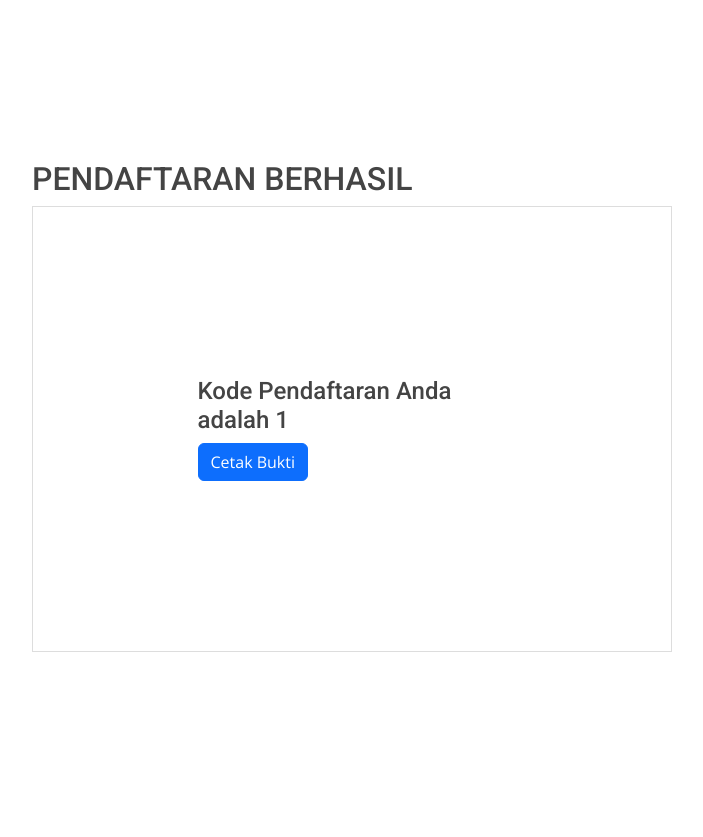
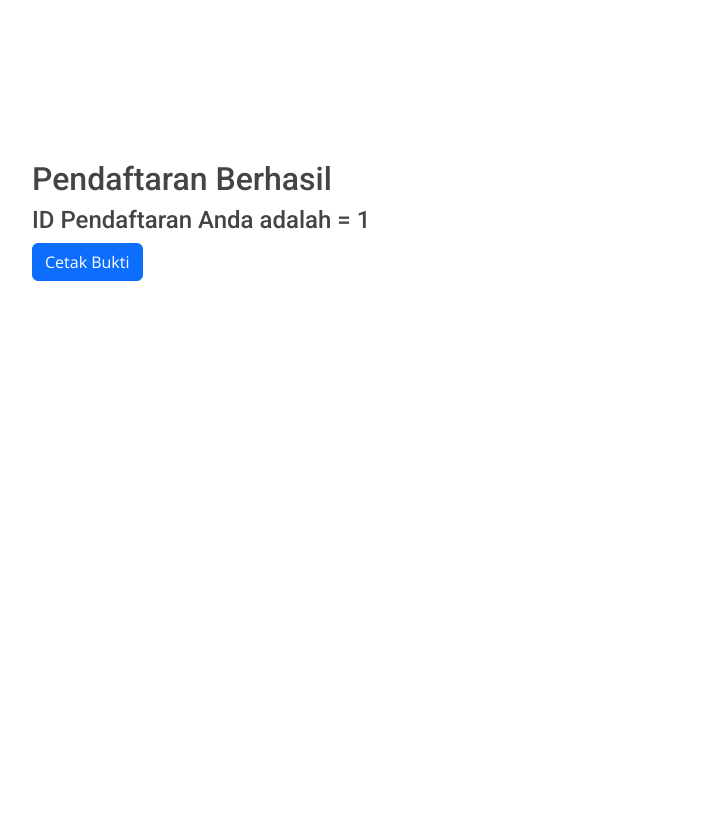
Before and after one commit to IhsanTheConqueror/Tugas_Inet_KSI, a PHP site: page /berhasil.php?id=1 in a window 1280 px wide. Shown: the whole page, without its empty margins (288-991 px from the left). After the commit the page ends 281 px from the top, so only its background shows below. Run offline with PHP 8.4, Linux system fonts and the light colour scheme.

Commit message:
Update sdikit logika ID

```diff
--- a/berhasil.php
+++ b/berhasil.php
@@ -2,6 +2,7 @@
 
   include 'koneksi.php';
 
+  $peserta
 
 ?>
 <!DOCTYPE html>
@@ -33,16 +34,15 @@
   <link href="assets/css/style.css" rel="stylesheet">
 </head>
 <body>
+  <section class="box-formulir">
 
-    <section class="box-formulir">
-        <h2>PENDAFTARAN BERHASIL</h2>
+    <h2>Pendaftaran Berhasil</h2>
 
-        <div class="box">
-          <section class="box-formulir">
-            <H4>Kode Pendaftaran Anda adalah <?php echo $_GET['id'] ?></H4>
-            <a href="cetak-bukti.php" class="btn btn-primary"">Cetak Bukti</a>
-          </section>
-        </div>
+    <div>
+      <h4>ID Pendaftaran Anda adalah = <?php echo $_GET['id'] ?></h4>
+      <a href="cetak-bukti.php" class="btn btn-primary">Cetak Bukti</a>
+    </div>
+  </section>
 
 </body>
 </html>
```
